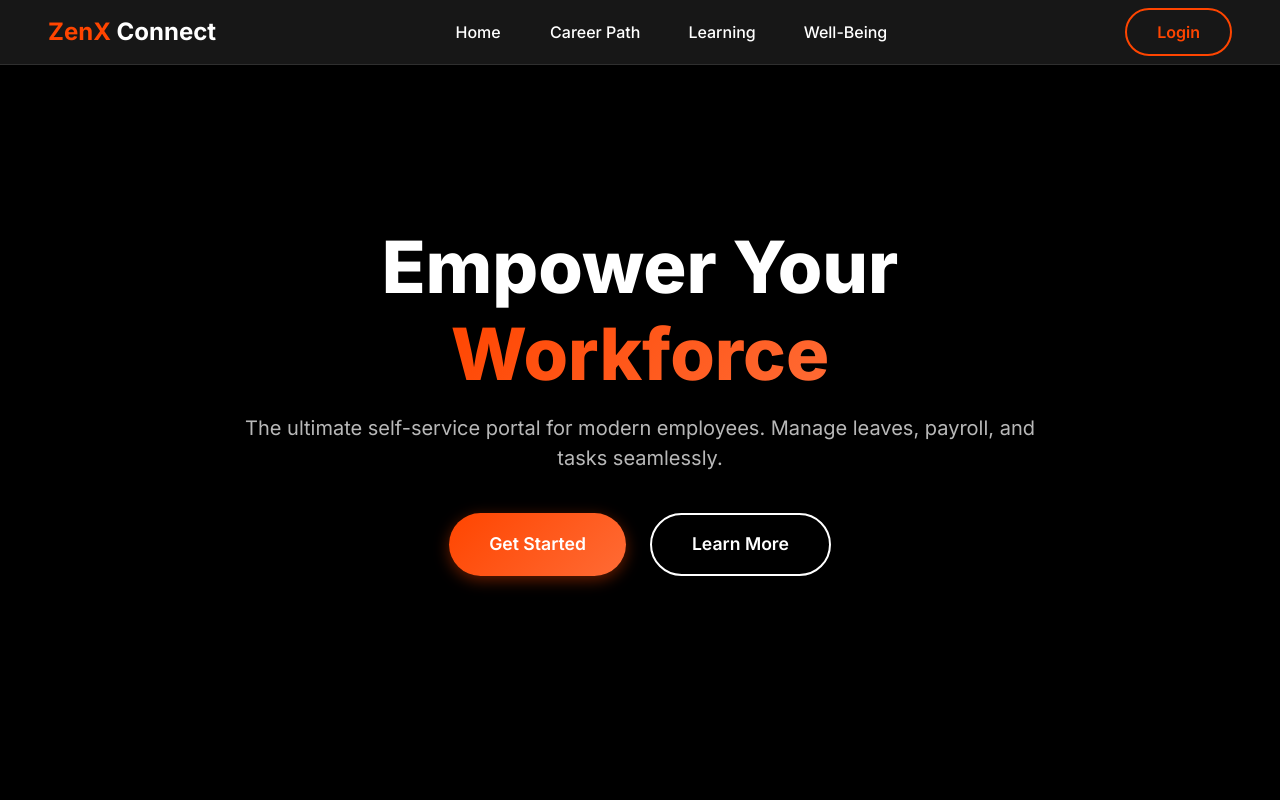
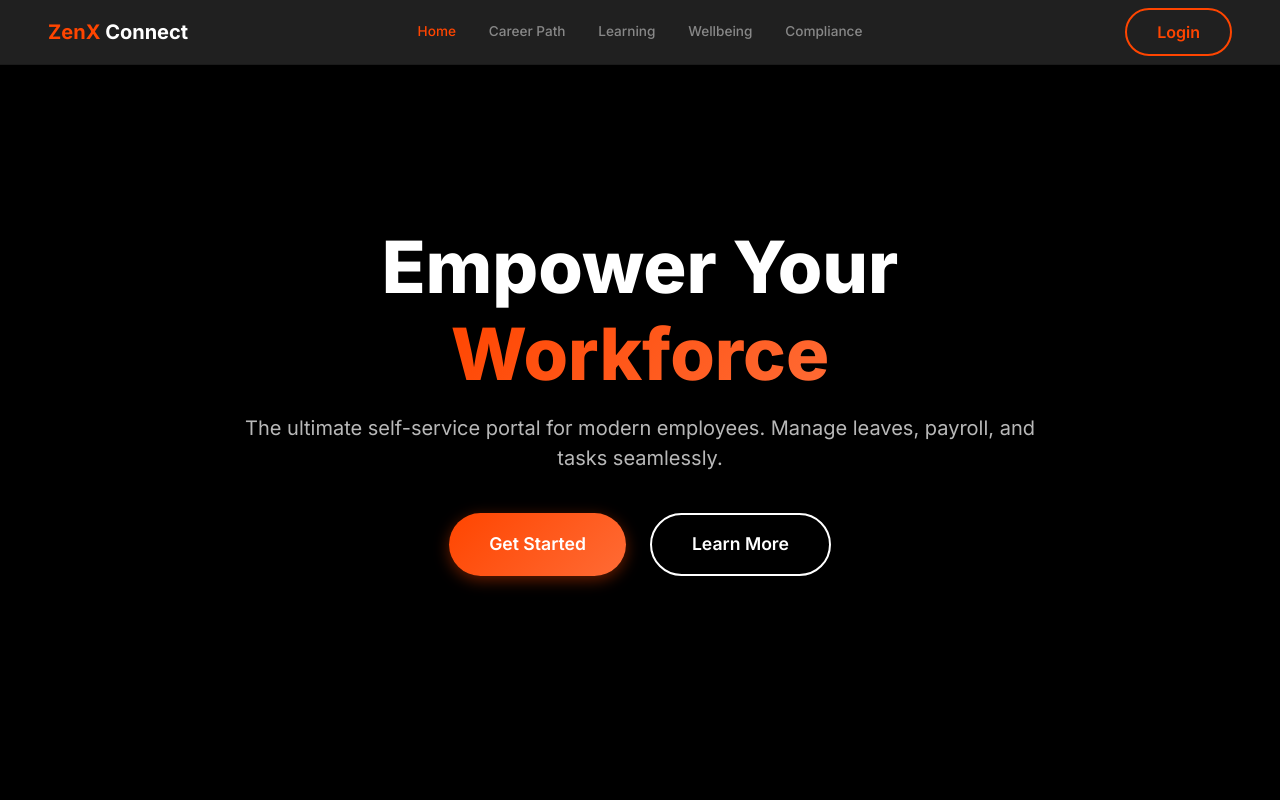
Before and after one commit to SabeehaKT/CtrlSCrew, a Next.js app in the folder client/: page / in a window 1280 px wide. Shown: the top 800 px of the page. Built offline with nearby package versions, Linux system fonts and the light colour scheme.

Commit message:
tinun changes

```diff
--- a/client/pages/index.js
+++ b/client/pages/index.js
@@ -17,20 +17,36 @@ import Head from 'next/head';
 import Link from 'next/link';
 import { useRouter } from 'next/router';
 
-const StyledAppBar = styled(AppBar)(({ theme }) => ({
-  backgroundColor: '#000',
+const StyledAppBar = styled(AppBar)(() => ({
+  backgroundColor: '#0A0A0A',
   boxShadow: 'none',
-  borderBottom: '1px solid rgba(255, 255, 255, 0.1)',
+  borderBottom: '1px solid #1A1A1A',
 }));
 
 const Logo = styled(Typography)(({ theme }) => ({
   fontWeight: 700,
-  fontSize: '1.5rem',
+  fontSize: '1.25rem',
+  cursor: 'pointer',
   '& span': {
     color: '#FF4500',
   },
-  [theme.breakpoints.down('sm')]: {
-    fontSize: '1.2rem',
+}));
+
+const NavButton = styled(Button)(({ theme }) => ({
+  color: '#888',
+  textTransform: 'none',
+  fontSize: '0.85rem',
+  fontWeight: 500,
+  margin: theme.spacing(0, 0.8),
+  padding: theme.spacing(0.5, 1),
+  whiteSpace: 'nowrap',
+  minWidth: 'auto',
+  '&:hover': {
+    color: '#FF4500',
+    backgroundColor: 'transparent',
+  },
+  '&.active': {
+    color: '#FF4500',
   },
 }));
 
@@ -148,22 +164,6 @@ const LearnMoreButton = styled(Button)(({ theme }) => ({
     fontSize: '0.9rem',
     width: '100%',
     maxWidth: '300px',
-  },
-}));
-
-const NavButton = styled(Button)(({ theme }) => ({
-  color: '#fff',
-  textTransform: 'none',
-  fontSize: '1rem',
-  fontWeight: 500,
-  margin: theme.spacing(0, 2),
-  '&:hover': {
-    color: '#FF4500',
-    backgroundColor: 'transparent',
-  },
-  [theme.breakpoints.down('md')]: {
-    margin: theme.spacing(0, 1),
-    fontSize: '0.9rem',
   },
 }));
 
@@ -347,22 +347,22 @@ export default function Home() {
         {/* Navigation Bar */}
         <StyledAppBar position="fixed">
           <Container maxWidth="xl">
-            <Toolbar sx={{ justifyContent: 'space-between', py: 1 }}>
-              <Logo variant="h6">
+            <Toolbar sx={{ justifyContent: 'space-between', minHeight: '70px' }}>
+              <Logo onClick={() => router.push('/')}>
                 <span>ZenX</span> Connect
               </Logo>
 
-              {!isMobile && (
-                <Box sx={{ display: 'flex', alignItems: 'center' }}>
-                  <NavButton>Home</NavButton>
-                  <NavButton>Career Path</NavButton>
-                  <NavButton>Learning</NavButton>
-                  <NavButton>Well-Being</NavButton>
+              <Box sx={{ display: { xs: 'none', md: 'flex' }, alignItems: 'center', gap: 0.5, position: 'absolute', left: '50%', transform: 'translateX(-50%)' }}>
+                <NavButton className="active">Home</NavButton>
+                <NavButton>Career Path</NavButton>
+                <NavButton>Learning</NavButton>
+                <NavButton>Wellbeing</NavButton>
+                <NavButton>Compliance</NavButton>
+              </Box>
 
-                </Box>
-              )}
-
-              <LoginButton onClick={() => router.push('/login')}>Login</LoginButton>
+              <Box sx={{ display: 'flex', alignItems: 'center', gap: 1.5 }}>
+                <LoginButton onClick={() => router.push('/login')}>Login</LoginButton>
+              </Box>
             </Toolbar>
           </Container>
         </StyledAppBar>
```
